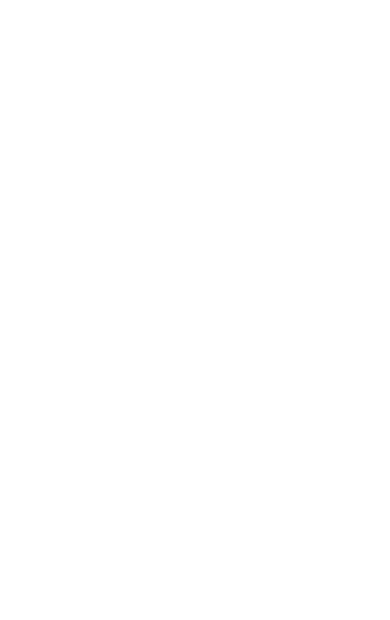
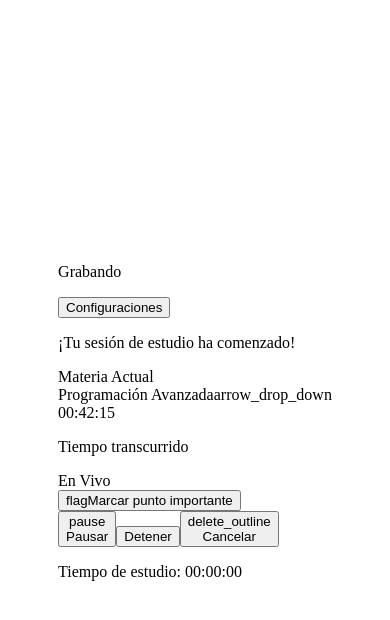
Before and after one commit to JonaAraj/StudyBoyz, a React Native app in the folder StudyBoyz-app/: screen / in a window 390 px wide. Both pictures are taken after typing "Sample", "Sample123" into the empty fields and a click on the button "Login". Shown: the top 620 px of the page. Built offline with nearby package versions, Linux system fonts and the light colour scheme.

Commit message:
version 0.0.3 new screen created for recording page, added settings button component. Styles for Recording Page missing, will be added in next commit.

```diff
--- /dev/null
+++ b/StudyBoyz-app/Front-end/components/configButton.jsx
@@ -0,0 +1,7 @@
+import React, { Children } from "react";
+
+const ButtonSettings = ({ Children, onclick }) => {
+  return <button onClick={onclick}>{Children}</button>;
+};
+
+export default ButtonSettings;
--- /dev/null
+++ b/StudyBoyz-app/Front-end/src/custom.d.ts
@@ -0,0 +1 @@
+declare module "*.css";
--- a/StudyBoyz-app/Front-end/src/screens/Login.tsx
+++ b/StudyBoyz-app/Front-end/src/screens/Login.tsx
@@ -1,7 +1,7 @@
 import { useState } from "react";
 
 type Props = {
-  onLogin: (username: string) => void;
+  onLogin: () => void;
 };
 
 export default function Login({ onLogin }: Props) {
@@ -10,7 +10,7 @@
 
   function submit(e: React.FormEvent) {
     e.preventDefault();
-    onLogin(username || "guest");
+    onLogin();
   }
 
   return (
--- a/StudyBoyz-app/Front-end/src/screens/RecordingPage.tsx
+++ b/StudyBoyz-app/Front-end/src/screens/RecordingPage.tsx
@@ -1,7 +1,104 @@
-import React from "react";
+import ButtonSettings from "../../components/configButton.jsx";
+import "./RecordingPage.css";
 
 function RecordingPage() {
-  return <div></div>;
+  return (
+    <div>
+      <header className="header-content">
+        <div className="header-container">
+          <p>Grabando</p>
+          <div className="bttnSettings">
+            <ButtonSettings
+              Children={"Configuraciones"}
+              onclick={() => (window.location.href = "/config")}
+            ></ButtonSettings>
+          </div>
+        </div>
+      </header>
+      <main className="main-content">
+        <div className="main-container">
+          <p>¡Tu sesión de estudio ha comenzado!</p>
+        </div>
+        <div className="background-glow"></div>
+
+        <div className="subject-section">
+          <label className="subject-label">Materia Actual</label>
+          <div className="subject-selector">
+            <div className="subject-content">
+              <span className="subject-indicator"></span>
+              <span className="subject-name">Programación Avanzada</span>
+              <span className="material-icons-round subject-arrow">
+                arrow_drop_down
+              </span>
+            </div>
+          </div>
+        </div>
+
+        <div className="recording-info">
+          <div className="time-section">
+            <div className="time-display">00:42:15</div>
+            <p className="time-label">Tiempo transcurrido</p>
+          </div>
+
+          <div className="waveform-container">
+            <div className="wave-bar opacity-40"></div>
+            <div className="wave-bar opacity-60"></div>
+            <div className="wave-bar opacity-80"></div>
+            <div className="wave-bar opacity-100"></div>
+            <div className="wave-bar primary"></div>
+            <div className="wave-bar primary"></div>
+            <div className="wave-bar primary highlighted"></div>
+            <div className="wave-bar primary"></div>
+            <div className="wave-bar primary"></div>
+            <div className="wave-bar opacity-100"></div>
+            <div className="wave-bar opacity-80"></div>
+            <div className="wave-bar opacity-60"></div>
+            <div className="wave-bar opacity-40"></div>
+          </div>
+
+          <div className="live-indicator">
+            <span className="live-dot"></span>
+            En Vivo
+          </div>
+        </div>
+
+        <div className="controls-panel">
+          <div className="flag-button-container">
+            <button className="flag-button">
+              <span className="material-icons-round">flag</span>
+              <span>Marcar punto importante</span>
+            </button>
+          </div>
+
+          <div className="action-buttons">
+            <button className="action-btn">
+              <div className="action-icon">
+                <span className="material-icons-round">pause</span>
+              </div>
+              <span className="action-label">Pausar</span>
+            </button>
+
+            <button className="action-btn stop-btn">
+              <div className="action-icon stop-icon">
+                <div className="stop-square"></div>
+              </div>
+              <span className="action-label stop-label">Detener</span>
+            </button>
+
+            <button className="action-btn">
+              <div className="action-icon">
+                <span className="material-icons-round">delete_outline</span>
+              </div>
+              <span className="action-label">Cancelar</span>
+            </button>
+          </div>
+        </div>
+      </main>
+      <div className="recording-container">
+        <p>Tiempo de estudio: 00:00:00</p>
+      </div>
+    </div>
+  );
 }
 
 export default RecordingPage;
```
Also changed, not shown: StudyBoyz-app/Front-end/src/screens/RecordingPage.css (added), 1 other file (tests, documents, lock files or other folders).
